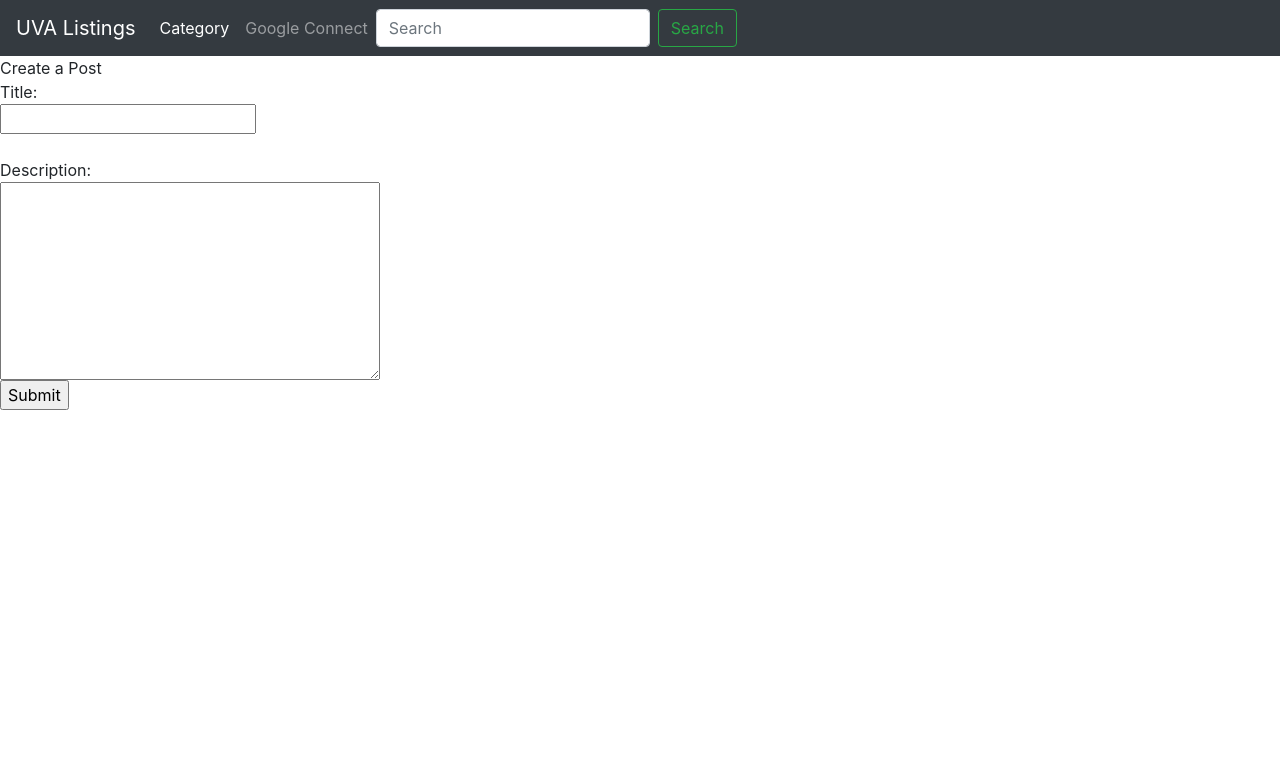
After one commit to EricHe2000/UVACraigsList, a Django app: page /posts/newPost/ in a window 1280 px wide. The commit adds this page. Shown: the top 783 px of the page. Run offline with Django 3.2, Linux system fonts and the light colour scheme; some libraries are stand-ins or nearby versions.

Commit message:
Added functionality to post page.

```diff
--- a/mysite/settings.py
+++ b/mysite/settings.py
@@ -64,7 +64,7 @@ ROOT_URLCONF = 'mysite.urls'
 TEMPLATES = [
     {
         'BACKEND': 'django.template.backends.django.DjangoTemplates',
-        'DIRS': [],
+        'DIRS': [os.path.join(BASE_DIR, 'resources/htmlFiles'),'/apps/templates'],
         'APP_DIRS': True,
         'OPTIONS': {
             'context_processors': [
--- /dev/null
+++ b/posts/templates/posts/newPost.html
@@ -0,0 +1,30 @@
+{% include "header.html" %}
+
+<head>
+
+<head>
+
+
+<body>
+
+	<div>Create a Post </div>
+
+	<form action="" method="POST">
+
+		{% csrf_token %}
+
+		<div>Title:</div>
+		<input type="text" name="titleText"/>
+		<br/>
+		<br/>
+		<div>Description:</div>
+		<textarea cols="35" rows="8" name="description">
+		</textarea>
+		<br/>
+		<input type="submit" value="Submit"/>
+
+
+	</form>
+
+
+</body>
--- a/posts/urls.py
+++ b/posts/urls.py
@@ -1,4 +1,5 @@
 from django.urls import path
+from django.conf.urls import url
 
 from . import views
 
@@ -6,5 +7,6 @@ app_name = 'posts'
 urlpatterns = [
     path('', views.index, name='index'),
     #path('', views.IndexView.as_view(), name='index'),
+    path('newPost/', views.newPost, name='newPost'),
     path('<int:pk>/', views.PostDetailView.as_view(), name='detail'),
 ]
--- a/posts/views.py
+++ b/posts/views.py
@@ -6,6 +6,9 @@ from django.views import generic
 from .models import Post
 from django.http import HttpResponse
 from django.utils import timezone
+
+#Citations
+# http://www.learningaboutelectronics.com/Articles/How-to-insert-data-into-a-database-from-an-HTML-form-in-Django.php
 
 
 # Create your views here.
@@ -34,7 +37,64 @@ def index(request):
 
     return render(request, 'posts/index.html', context)
 
+def newPost(request):
 
+    #template_name = 'posts/index.html'
+    postList = Post.objects.order_by('-creation_date')[:3]
+    testArray = {1, 2, 3}
+
+    context = {'postList': postList, 'testArray': testArray}
+
+    return render(request, 'posts/newPost.html', context)
+
+
+def newPostTest(request):
+
+    post=Post()
+    post.titleText = "test"
+    post.description = "test"
+    post.creation_date = '2006-10-25'
+    postID = 5
+    category="test"
+    post.save()
+
+    if request.method == 'POST':
+
+
+        post=Post()
+        post.titleText = request.POST['titleText']
+        post.description= request.POST['description']
+        post.save()
+
+        '''
+        titleText = request.POST['titleText']
+        description = request.POST['description']
+
+        post = Post.objects.create(
+            titleText = titleText,
+            description = description
+        )
+        '''
+        return render(request, 'posts/index.html')
+
+    else:
+            return render(request,'posts/index.html')
+
+'''
+def Post(request):
+
+
+    selected_choice = request.POST['choice']
+
+    post.Post();
+
+        selected_choice.votes += 1
+        selected_choice.save()
+        # Always return an HttpResponseRedirect after successfully dealing
+        # with POST data. This prevents data from being posted twice if a
+        # user hits the Back button.
+        return HttpResponseRedirect(reverse('polls:results', args=(question.id,)))
+'''
 class PostDetailView(generic.DetailView):
     model = Post
     template_name = 'posts/detail.html'
--- /dev/null
+++ b/resources/htmlFiles/header.html
@@ -0,0 +1,48 @@
+	<!--
+	This links an external css file in the directory of index.html.
+	Within postsStylesheet.css are the rules to style this html page.
+	-->
+	<link rel="stylesheet" type="text/css" href="posts.css">
+
+	<!--
+	This adds bootstrap elements, but as external links.
+	I didn't feel like building it from file, though this does need to be changed.
+	-->
+	<link rel="stylesheet" href="https://maxcdn.bootstrapcdn.com/bootstrap/4.3.1/css/bootstrap.min.css">
+
+	<!--
+	This includes the javascript that is necessrary to make the bootstrap features work.
+	-->
+	<script src="https://ajax.googleapis.com/ajax/libs/jquery/3.4.1/jquery.min.js"></script>
+	<script src="https://cdnjs.cloudflare.com/ajax/libs/popper.js/1.14.7/umd/popper.min.js"></script>
+	<script src="https://maxcdn.bootstrapcdn.com/bootstrap/4.3.1/js/bootstrap.min.js"></script>
+
+
+
+	<header>
+
+
+		<nav style="bg-color: red;" class="navbar navbar-expand-lg navbar-dark bg-dark">
+			<a class="navbar-brand" href="mainPagePlaceholder">UVA Listings</a>
+			<button class="navbar-toggler" type="button" data-toggle="collapse" data-target="#navbarNav" aria-controls="navbarNav" aria-expanded="false" aria-label="Toggle navigation">
+				<span class="navbar-toggler-icon"></span>
+			</button>
+			<div class="collapse navbar-collapse" id="navbarNav">
+				<ul class="navbar-nav">
+					<li class="nav-item active">
+						<a class="nav-link" href="#">Category<span class="sr-only">(current)</span></a>
+					</li>
+					<li class="nav-item">
+						<a class="nav-link" href="/accounts/profile/">Google Connect</a>
+					</li>
+				</ul>
+
+				<form class="form-inline my-2 my-lg-0">
+				<input class="form-control mr-sm-2" type="search" placeholder="Search" aria-label="Search">
+				<button class="btn btn-outline-success my-2 my-sm-0" type="submit">Search</button>
+				</form>
+
+			</div>
+		</nav>
+
+	</header>
```
Also changed, not shown: posts/templates/posts/index.html (+4 -72 lines), db.sqlite3, posts/models.py (line endings or trailing spaces), posts/templates/posts/posts.css (added), posts/templates/posts/postsStylesheet.css (deleted).
